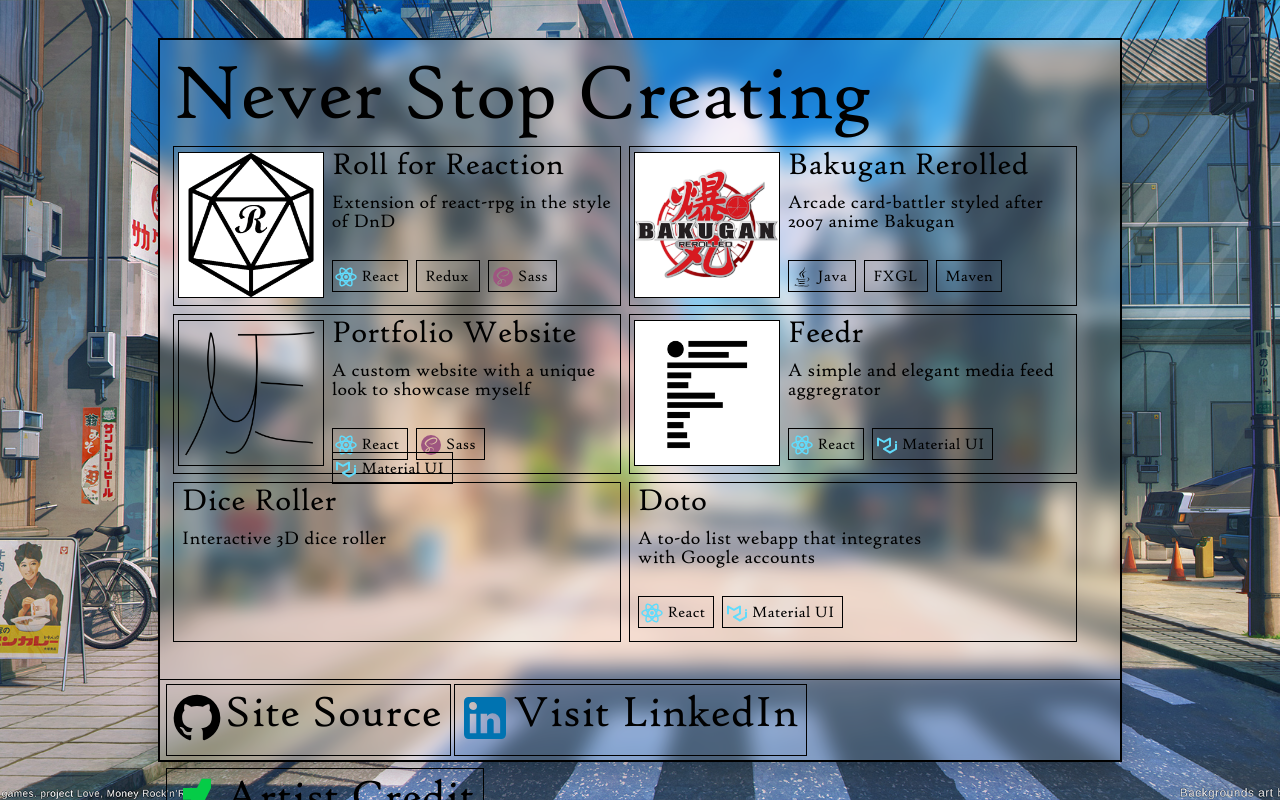
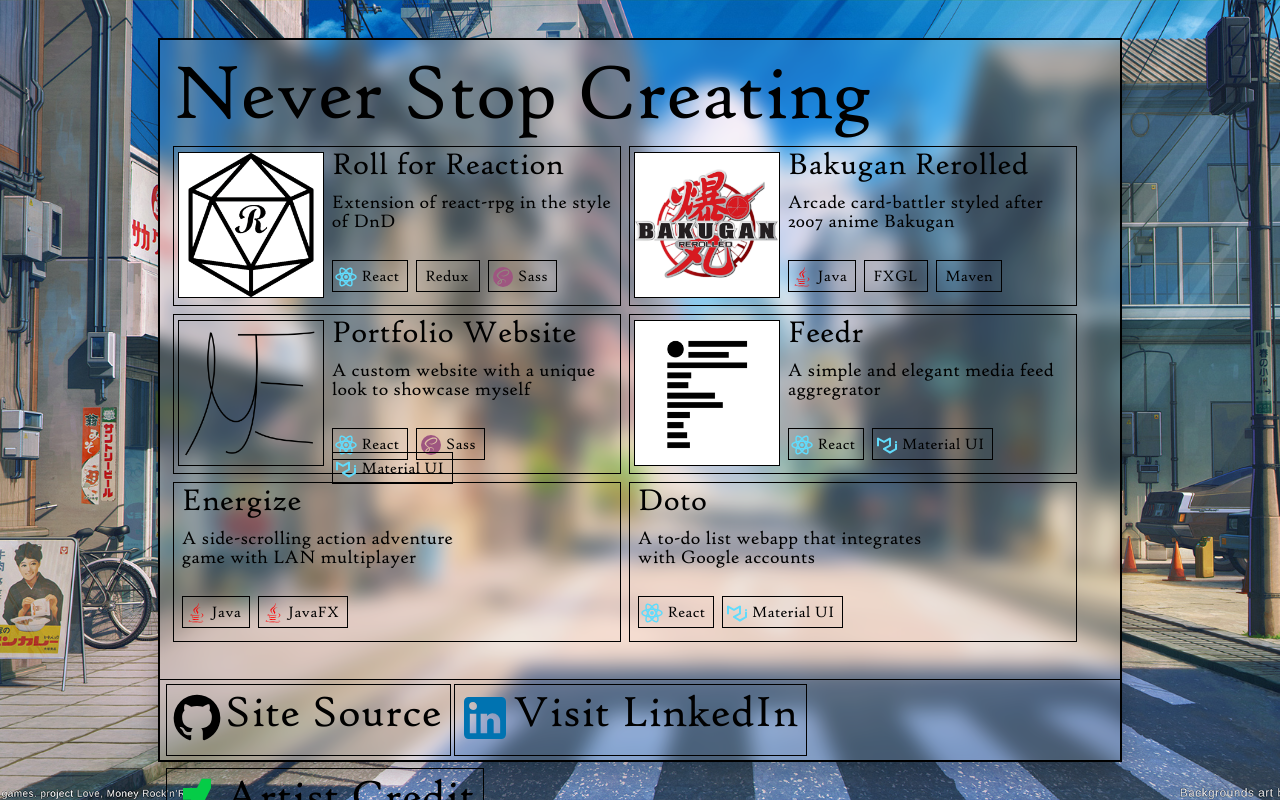
Before and after one commit to Matteas-Eden/matteas-eden.github.io, a React (Create React App) app: page / in a window 1280 px wide. Built offline with nearby package versions, Linux system fonts and the light colour scheme.

Commit message:
Replace dice roller with energize

```diff
--- a/src/pages/Projects.jsx
+++ b/src/pages/Projects.jsx
@@ -57,9 +57,7 @@
                             {
                                 name: 'Java',
                                 icon: mdiLanguageJava,
-                                // colour: '#ed8b00',
-                                // colour: '#d46702',
-                                // colour: 'red',
+                                colour: 'red',
                             },
                             {
                                 name: 'FXGL',
@@ -115,8 +113,20 @@
                 </Grid>
                 <Grid item>
                     <ProjectCard
-                        title="Dice Roller"
-                        description="Interactive 3D dice roller"
+                        title="Energize"
+                        description="A side-scrolling action adventure game with LAN multiplayer"
+                        labels={[
+                            {
+                                name: 'Java',
+                                icon: mdiLanguageJava,
+                                colour: 'red',
+                            },
+                            {
+                                name: 'JavaFX',
+                                icon: mdiLanguageJava,
+                                colour: 'red',
+                            },
+                        ]}
                     />
                 </Grid>
                 <Grid item>
```
